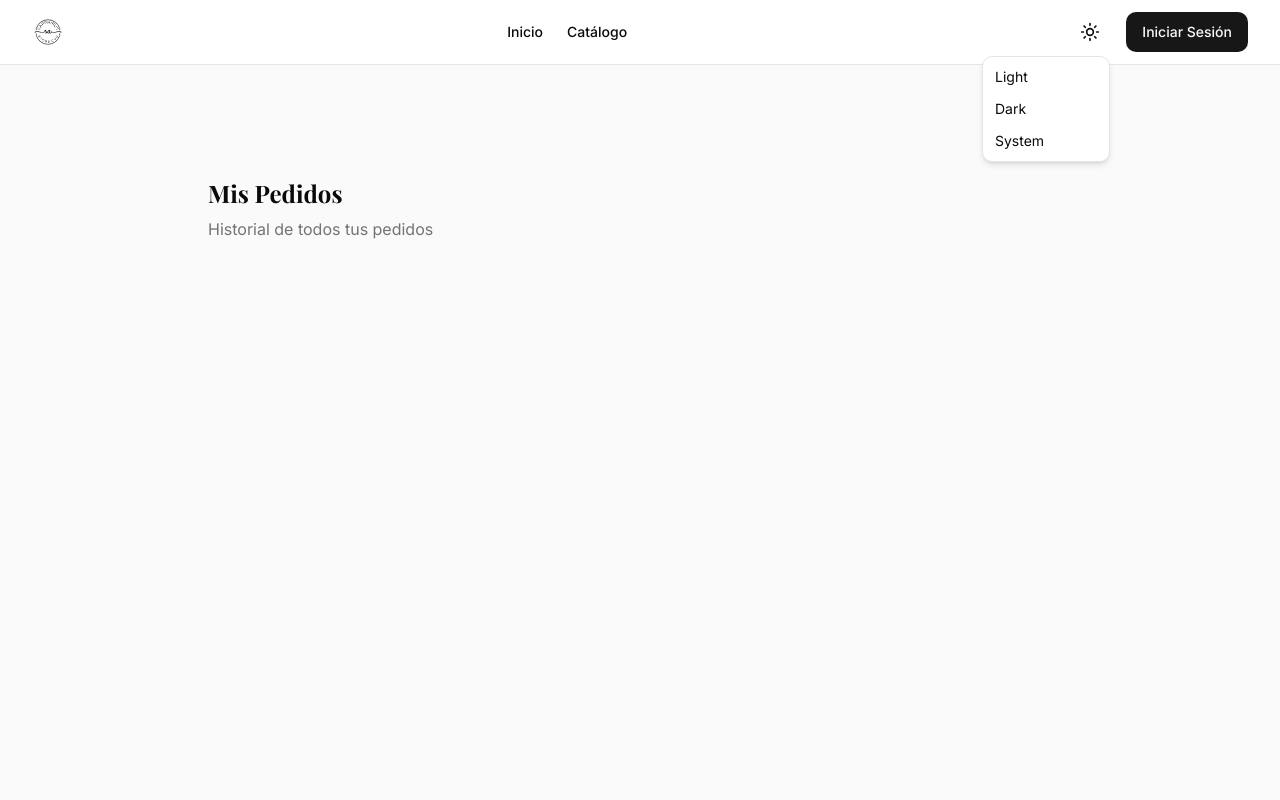
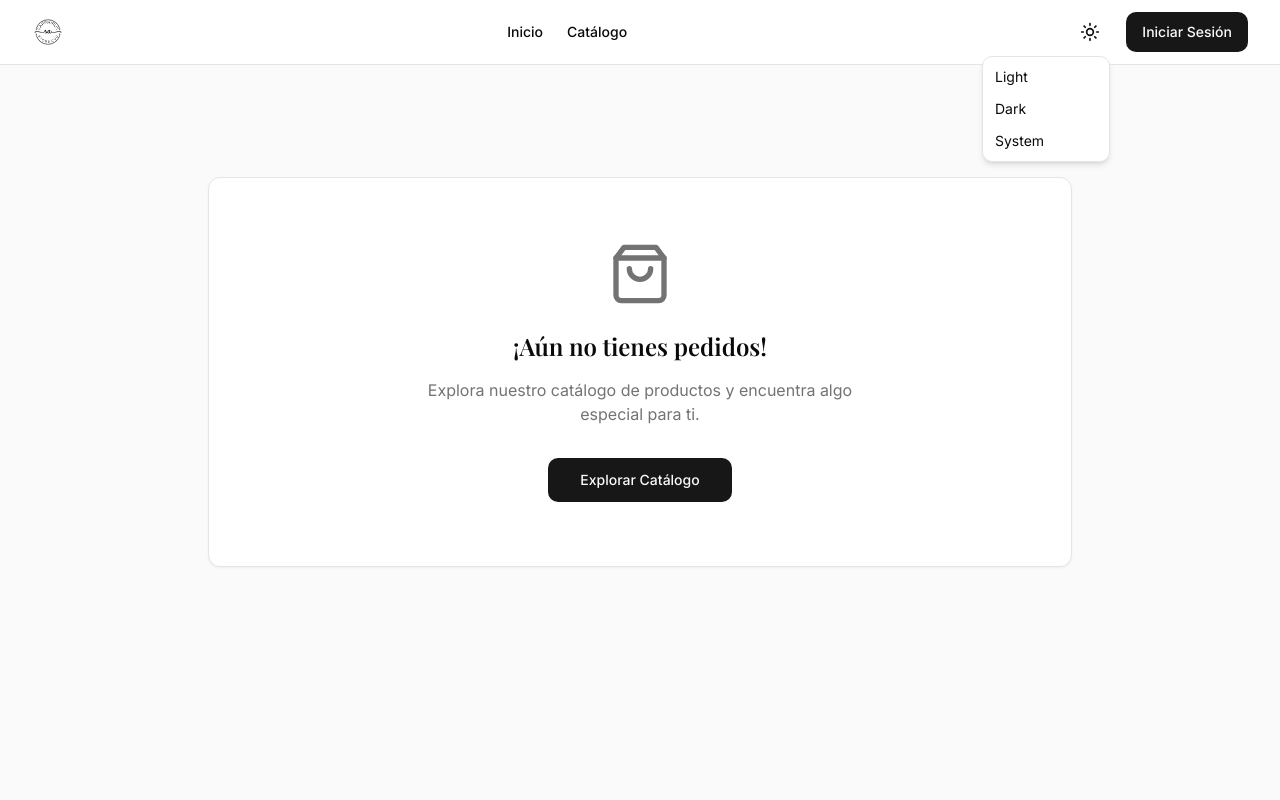
Before and after one commit to johernandezvaz/sapphirus, a Next.js app: page /orders in a window 1280 px wide. Both pictures are taken after a click on the button "Toggle theme". Shown: the top 800 px of the page. Built offline with nearby package versions, Linux system fonts and the light colour scheme; a web font is replaced by a local one.

Commit message:
Corregir pedidos

```diff
--- a/app/orders/page.tsx
+++ b/app/orders/page.tsx
@@ -3,7 +3,7 @@
 
 import { useEffect } from 'react';
 import { motion } from 'framer-motion';
-import { Package, Clock, CheckCircle, XCircle } from 'lucide-react';
+import { Package, Clock, CheckCircle, XCircle, ShoppingBag } from 'lucide-react';
 import { useQuery } from '@tanstack/react-query';
 import { supabase } from '@/lib/supabase';
 import { Card, CardContent, CardHeader, CardTitle } from '@/components/ui/card';
@@ -91,6 +91,35 @@ export default function OrdersPage() {
     );
   }
 
+  if (!orders?.length) {
+    return (
+      <div className="min-h-screen bg-muted/50 pt-20">
+        <div className="container max-w-4xl mx-auto px-4 py-8">
+          <motion.div
+            initial={{ opacity: 0, y: 20 }}
+            animate={{ opacity: 1, y: 0 }}
+            className="text-center"
+          >
+            <Card>
+              <CardContent className="flex flex-col items-center justify-center py-16">
+                <ShoppingBag className="h-16 w-16 text-muted-foreground mb-6" />
+                <h2 className="text-2xl font-semibold mb-4">¡Aún no tienes pedidos!</h2>
+                <p className="text-muted-foreground mb-8 max-w-md">
+                  Explora nuestro catálogo de productos y encuentra algo especial para ti.
+                </p>
+                <Button asChild size="lg">
+                  <a href="/products">
+                    Explorar Catálogo
+                  </a>
+                </Button>
+              </CardContent>
+            </Card>
+          </motion.div>
+        </div>
+      </div>
+    );
+  }
+
   return (
     <div className="min-h-screen bg-muted/50 pt-20">
       <div className="container max-w-4xl mx-auto px-4 py-8">
@@ -106,22 +135,8 @@ export default function OrdersPage() {
             </p>
           </div>
 
-          {orders?.length === 0 ? (
-            <Card>
-              <CardContent className="flex flex-col items-center justify-center py-12">
-                <Package className="h-12 w-12 text-muted-foreground mb-4" />
-                <h2 className="text-xl font-semibold mb-2">No tienes pedidos aún</h2>
-                <p className="text-muted-foreground mb-4">
-                  Explora nuestro catálogo y realiza tu primer pedido
-                </p>
-                <Button asChild>
-                  <a href="/products">Ver productos</a>
-                </Button>
-              </CardContent>
-            </Card>
-          ) : (
           <div className="space-y-6">
-              {orders?.map((order) => {
+            {orders.map((order) => {
               const StatusIcon = statusIcons[order.status];
               return (
                 <motion.div
@@ -187,7 +202,6 @@ export default function OrdersPage() {
               );
             })}
           </div>
-          )}
         </motion.div>
       </div>
     </div>
```
Lines whose indentation alone changed are shown as unchanged.
